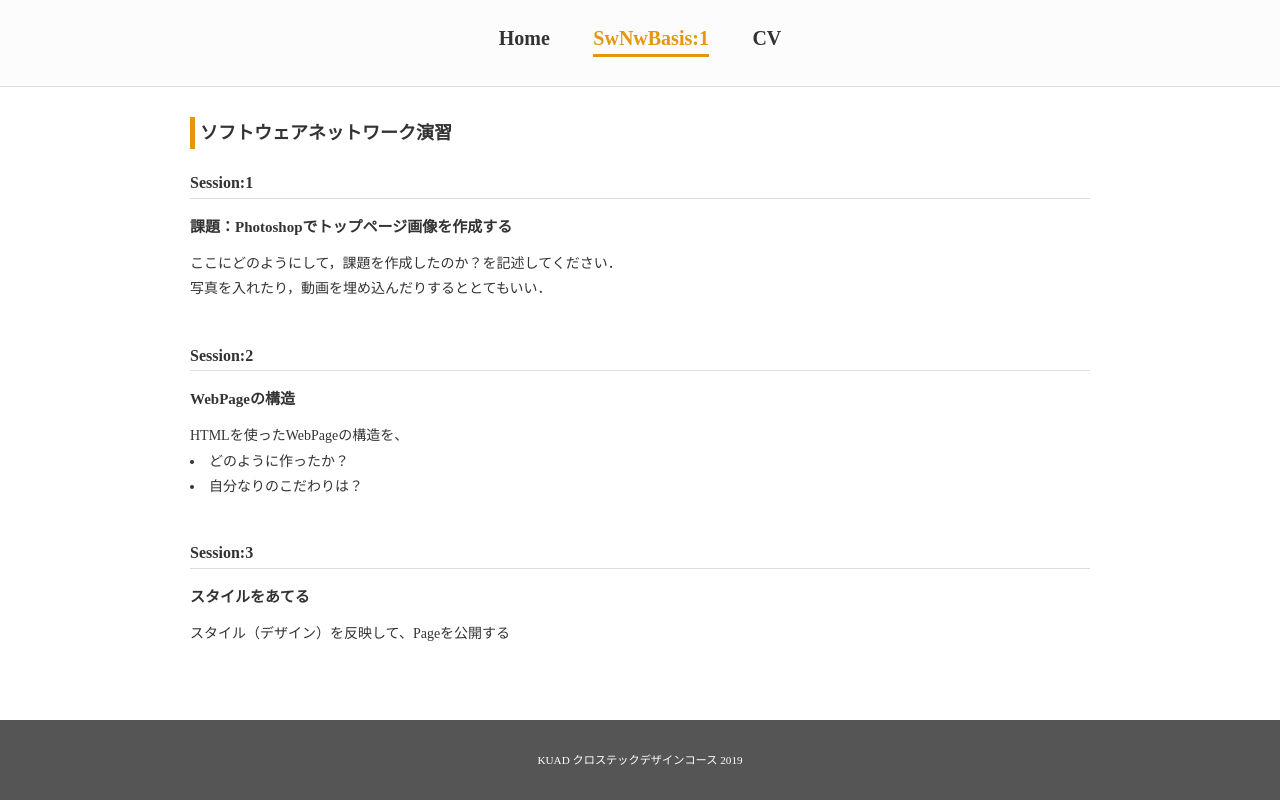
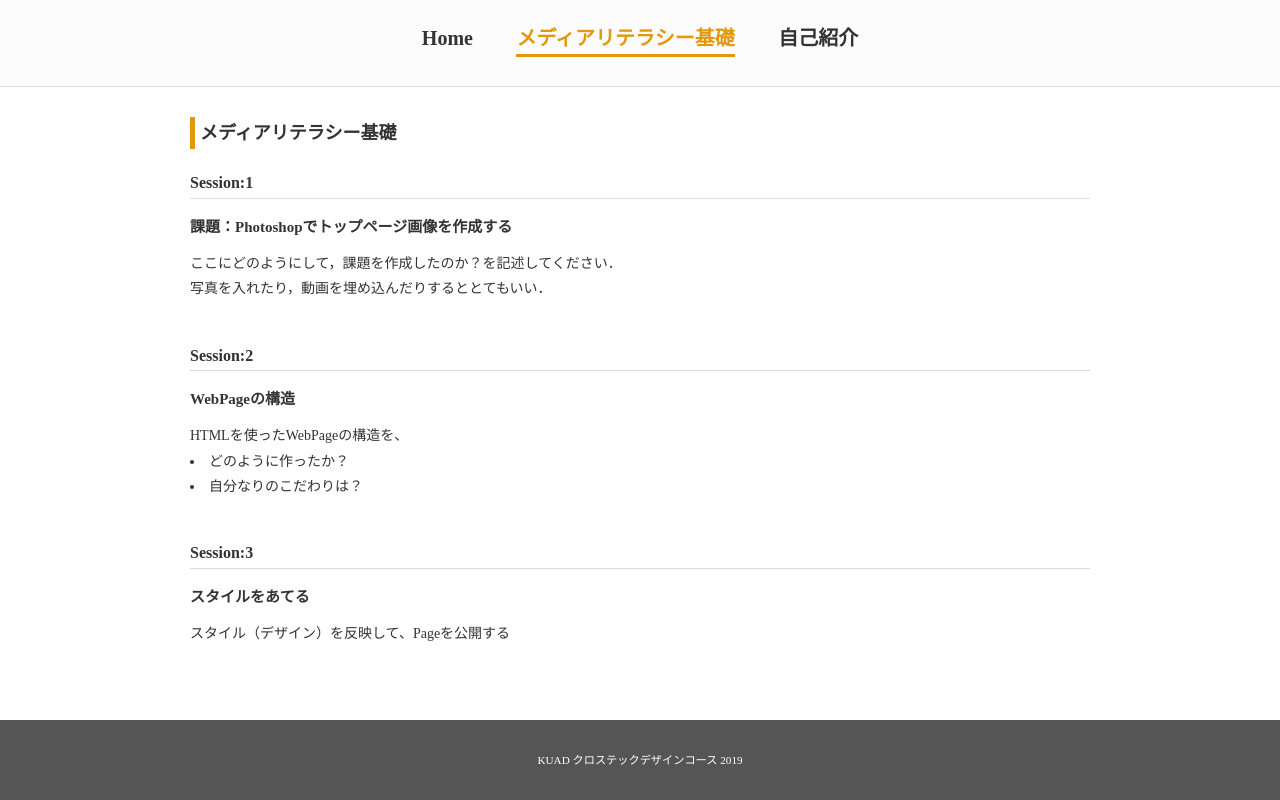
Before and after one commit to KUAD-XtechDesign/simple-page-Takii-Chie, a plain HTML site: page subjects/swnwb1.html in a window 1280 px wide. Drawn offline with Linux system fonts and the light colour scheme.

Commit message:
色々変更

```diff
--- a/subjects/swnwb1.html
+++ b/subjects/swnwb1.html
@@ -5,7 +5,7 @@
     <meta charset="utf-8">
     <meta name="viewport" content="width=device-width, initial-scale=1.0">
     <meta http-equiv="X-UA-Compatible" content="ie=edge">
-    <title>shira_swnwb1</title>
+    <title>メディアリテラシー基礎|滝井智恵の学習進捗ページ</title>
     <link rel="stylesheet" href="../assets/css/common.css">
     <link rel="stylesheet" href="../assets/css/custom.css">
   </head>
@@ -16,14 +16,14 @@
         <nav id='main_nav'>
           <ul>
             <li><a href="../index.html">Home</a></li>
-            <li><span>SwNwBasis:1</span></li>
-            <li><a href="../cv.html">CV</a></li>
+            <li><span>メディアリテラシー基礎</span></li>
+            <li><a href="../cv.html">自己紹介</a></li>
           </ul>
         </nav>
       </header>
 
       <main>
-        <h1>ソフトウェアネットワーク演習</h1>
+        <h1>メディアリテラシー基礎</h1>
         <div class="session">
           <h2>Session:1</h2>
           <h3>課題：Photoshopでトップページ画像を作成する</h3>
```
Also changed, not shown: cv.html (+3 -3 lines), index.html (+1 -1 lines).
